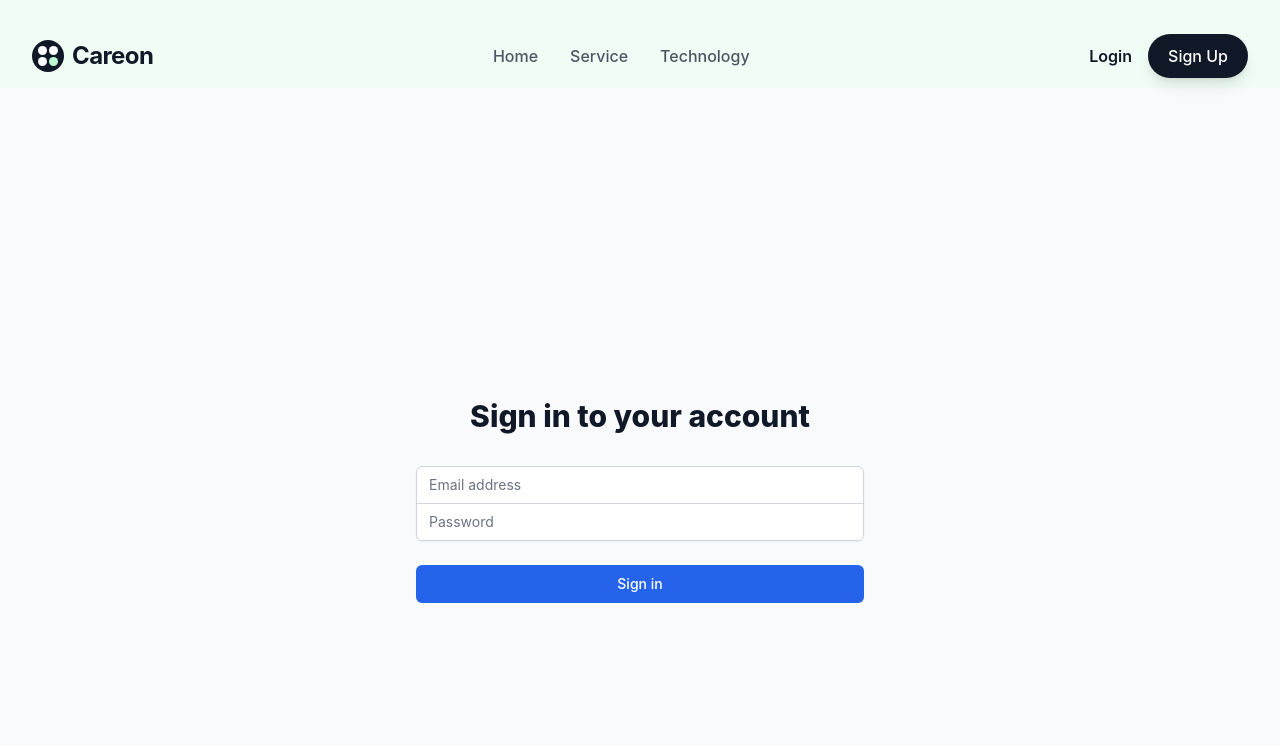
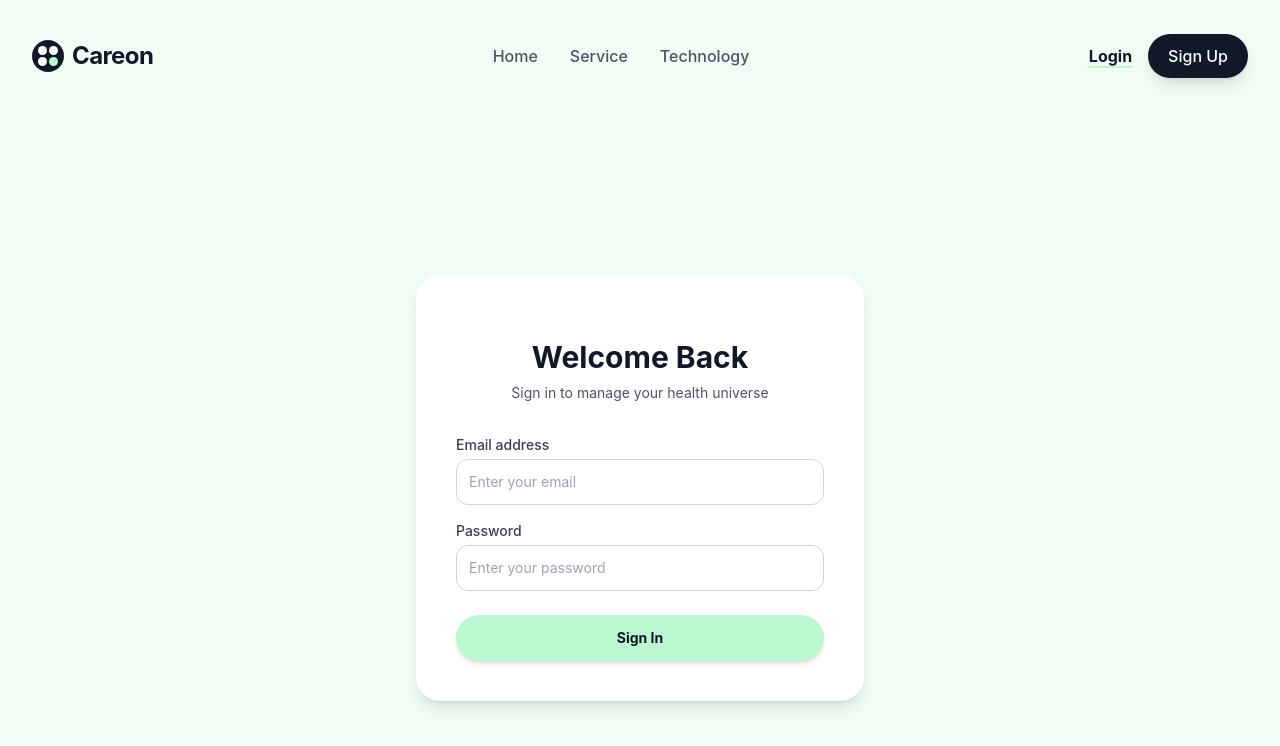
Before and after one commit to Arjun-333/ElderCare-Assist, a React (Vite) app in the folder client/: page /login in a window 1280 px wide. Shown: the top 746 px of the page. Built offline with nearby package versions, Linux system fonts and the light colour scheme.

Commit message:
UI Fixes: Updated Auth pages to match theme and added active link states

```diff
--- a/client/src/components/Navbar.jsx
+++ b/client/src/components/Navbar.jsx
@@ -1,5 +1,5 @@
 import React from 'react';
-import { Link } from 'react-router-dom';
+import { Link, NavLink } from 'react-router-dom';
 import { useAuth } from '../context/AuthContext';
 
 const Navbar = () => {
@@ -24,9 +24,16 @@ const Navbar = () => {
 
                     {/* Center Links (Desktop) */}
                     <div className="hidden md:flex space-x-8">
-                        <Link to="/" className="text-gray-600 hover:text-gray-900 font-medium">Home</Link>
-                        <a href="#" className="text-gray-600 hover:text-gray-900 font-medium">Service</a>
-                        <a href="#" className="text-gray-600 hover:text-gray-900 font-medium">Technology</a>
+                        <NavLink
+                            to="/"
+                            className={({ isActive }) =>
+                                isActive ? "text-gray-900 font-bold border-b-2 border-brand-dark pb-1" : "text-gray-600 hover:text-gray-900 font-medium transition"
+                            }
+                        >
+                            Home
+                        </NavLink>
+                        <a href="#" className="text-gray-600 hover:text-gray-900 font-medium transition">Service</a>
+                        <a href="#" className="text-gray-600 hover:text-gray-900 font-medium transition">Technology</a>
                     </div>
 
                     {/* Right Actions */}
@@ -43,12 +50,19 @@ const Navbar = () => {
                             </>
                         ) : (
                             <div className="flex items-center gap-4">
-                                <Link to="/login" className="text-gray-900 font-semibold hover:underline">
+                                <NavLink
+                                    to="/login"
+                                    className={({ isActive }) =>
+                                        isActive
+                                            ? "text-gray-900 font-bold underline decoration-2 decoration-brand underline-offset-4"
+                                            : "text-gray-900 font-semibold hover:text-gray-700 transition"
+                                    }
+                                >
                                     Login
-                                </Link>
+                                </NavLink>
                                 <Link
                                     to="/register"
-                                    className="bg-gray-900 hover:bg-gray-800 text-white px-5 py-2.5 rounded-full font-medium transition shadow-lg"
+                                    className="bg-gray-900 hover:bg-gray-800 text-white px-5 py-2.5 rounded-full font-medium transition shadow-lg hover:shadow-xl transform hover:-translate-y-0.5"
                                 >
                                     Sign Up
                                 </Link>
--- a/client/src/pages/Login.jsx
+++ b/client/src/pages/Login.jsx
@@ -7,44 +7,54 @@ const Login = () => {
     const { login } = useAuth();
     const navigate = useNavigate();
     const [error, setError] = useState('');
+    const [isLoading, setIsLoading] = useState(false);
 
     const handleSubmit = async (e) => {
         e.preventDefault();
+        setIsLoading(true);
+        setError('');
         try {
             await login(formData.email, formData.password);
             navigate('/');
         } catch (err) {
             setError('Invalid email or password');
+        } finally {
+            setIsLoading(false);
         }
     };
 
     return (
-        <div className="min-h-screen flex items-center justify-center bg-gray-50 py-12 px-4 sm:px-6 lg:px-8">
-            <div className="max-w-md w-full space-y-8">
+        <div className="min-h-screen flex items-center justify-center bg-brand-light py-12 px-4 sm:px-6 lg:px-8">
+            <div className="max-w-md w-full space-y-8 bg-white p-10 rounded-3xl shadow-lg">
                 <div>
-                    <h2 className="mt-6 text-center text-3xl font-extrabold text-gray-900">
-                        Sign in to your account
+                    <h2 className="mt-6 text-center text-3xl font-bold text-gray-900">
+                        Welcome Back
                     </h2>
+                    <p className="mt-2 text-center text-sm text-gray-600">
+                        Sign in to manage your health universe
+                    </p>
                 </div>
                 <form className="mt-8 space-y-6" onSubmit={handleSubmit}>
-                    {error && <p className="text-red-500 text-center">{error}</p>}
-                    <div className="rounded-md shadow-sm -space-y-px">
+                    {error && <p className="text-red-500 text-center bg-red-50 p-2 rounded">{error}</p>}
+                    <div className="rounded-md space-y-4">
                         <div>
+                            <label className="block text-sm font-medium text-gray-700 mb-1">Email address</label>
                             <input
                                 type="email"
                                 required
-                                className="appearance-none rounded-none relative block w-full px-3 py-2 border border-gray-300 placeholder-gray-500 text-gray-900 rounded-t-md focus:outline-none focus:ring-blue-500 focus:border-blue-500 sm:text-sm"
-                                placeholder="Email address"
+                                className="appearance-none block w-full px-3 py-3 border border-gray-300 placeholder-gray-400 text-gray-900 rounded-xl focus:outline-none focus:ring-2 focus:ring-brand-dark focus:border-transparent sm:text-sm"
+                                placeholder="Enter your email"
                                 value={formData.email}
                                 onChange={(e) => setFormData({ ...formData, email: e.target.value })}
                             />
                         </div>
                         <div>
+                            <label className="block text-sm font-medium text-gray-700 mb-1">Password</label>
                             <input
                                 type="password"
                                 required
-                                className="appearance-none rounded-none relative block w-full px-3 py-2 border border-gray-300 placeholder-gray-500 text-gray-900 rounded-b-md focus:outline-none focus:ring-blue-500 focus:border-blue-500 sm:text-sm"
-                                placeholder="Password"
+                                className="appearance-none block w-full px-3 py-3 border border-gray-300 placeholder-gray-400 text-gray-900 rounded-xl focus:outline-none focus:ring-2 focus:ring-brand-dark focus:border-transparent sm:text-sm"
+                                placeholder="Enter your password"
                                 value={formData.password}
                                 onChange={(e) => setFormData({ ...formData, password: e.target.value })}
                             />
@@ -54,9 +64,19 @@ const Login = () => {
                     <div>
                         <button
                             type="submit"
-                            className="group relative w-full flex justify-center py-2 px-4 border border-transparent text-sm font-medium rounded-md text-white bg-blue-600 hover:bg-blue-700 focus:outline-none focus:ring-2 focus:ring-offset-2 focus:ring-blue-500"
+                            disabled={isLoading}
+                            className={`group relative w-full flex justify-center py-3 px-4 border border-transparent text-sm font-bold rounded-full text-gray-900 bg-brand hover:bg-brand-accent focus:outline-none focus:ring-2 focus:ring-offset-2 focus:ring-brand-dark transition transform hover:scale-[1.02] shadow-md
+                ${isLoading ? 'opacity-75 cursor-not-allowed' : ''}`}
                         >
-                            Sign in
+                            {isLoading ? (
+                                <span className="flex items-center">
+                                    <svg className="animate-spin -ml-1 mr-3 h-5 w-5 text-gray-900" xmlns="http://www.w3.org/2000/svg" fill="none" viewBox="0 0 24 24">
+                                        <circle className="opacity-25" cx="12" cy="12" r="10" stroke="currentColor" strokeWidth="4"></circle>
+                                        <path className="opacity-75" fill="currentColor" d="M4 12a8 8 0 018-8V0C5.373 0 0 5.373 0 12h4zm2 5.291A7.962 7.962 0 014 12H0c0 3.042 1.135 5.824 3 7.938l3-2.647z"></path>
+                                    </svg>
+                                    Signing in...
+                                </span>
+                            ) : 'Sign In'}
                         </button>
                     </div>
                 </form>
--- a/client/src/pages/Register.jsx
+++ b/client/src/pages/Register.jsx
@@ -15,14 +15,19 @@ const Register = () => {
     const { register } = useAuth();
     const navigate = useNavigate();
     const [error, setError] = useState('');
+    const [isLoading, setIsLoading] = useState(false);
 
     const handleSubmit = async (e) => {
         e.preventDefault();
+        setIsLoading(true);
+        setError('');
         try {
             await register(formData);
             navigate('/');
         } catch (err) {
             setError('Registration failed. Try again.');
+        } finally {
+            setIsLoading(false);
         }
     };
 
@@ -31,21 +36,25 @@ const Register = () => {
     };
 
     return (
-        <div className="min-h-screen flex items-center justify-center bg-gray-50 py-12 px-4 sm:px-6 lg:px-8">
-            <div className="max-w-md w-full space-y-8">
+        <div className="min-h-screen flex items-center justify-center bg-brand-light py-12 px-4 sm:px-6 lg:px-8">
+            <div className="max-w-md w-full space-y-8 bg-white p-10 rounded-3xl shadow-lg">
                 <div>
-                    <h2 className="mt-6 text-center text-3xl font-extrabold text-gray-900">
-                        Create an Account
+                    <h2 className="mt-6 text-center text-3xl font-bold text-gray-900">
+                        Join Health Universe
                     </h2>
+                    <p className="mt-2 text-center text-sm text-gray-600">
+                        Create an account to get started
+                    </p>
                 </div>
                 <form className="mt-8 space-y-4" onSubmit={handleSubmit}>
-                    {error && <p className="text-red-500 text-center">{error}</p>}
+                    {error && <p className="text-red-500 text-center bg-red-50 p-2 rounded">{error}</p>}
 
+                    <div className="space-y-4">
                         <input
                             name="name"
                             type="text"
                             required
-                        className="appearance-none block w-full px-3 py-2 border border-gray-300 rounded-md shadow-sm focus:outline-none focus:ring-blue-500 focus:border-blue-500 sm:text-sm"
+                            className="appearance-none block w-full px-3 py-3 border border-gray-300 rounded-xl placeholder-gray-400 focus:outline-none focus:ring-2 focus:ring-brand-dark focus:border-transparent sm:text-sm"
                             placeholder="Full Name"
                             onChange={handleChange}
                         />
@@ -54,7 +63,7 @@ const Register = () => {
                             name="email"
                             type="email"
                             required
-                        className="appearance-none block w-full px-3 py-2 border border-gray-300 rounded-md shadow-sm focus:outline-none focus:ring-blue-500 focus:border-blue-500 sm:text-sm"
+                            className="appearance-none block w-full px-3 py-3 border border-gray-300 rounded-xl placeholder-gray-400 focus:outline-none focus:ring-2 focus:ring-brand-dark focus:border-transparent sm:text-sm"
                             placeholder="Email Address"
                             onChange={handleChange}
                         />
@@ -63,16 +72,16 @@ const Register = () => {
                             name="password"
                             type="password"
                             required
-                        className="appearance-none block w-full px-3 py-2 border border-gray-300 rounded-md shadow-sm focus:outline-none focus:ring-blue-500 focus:border-blue-500 sm:text-sm"
+                            className="appearance-none block w-full px-3 py-3 border border-gray-300 rounded-xl placeholder-gray-400 focus:outline-none focus:ring-2 focus:ring-brand-dark focus:border-transparent sm:text-sm"
                             placeholder="Password"
                             onChange={handleChange}
                         />
 
                         <div>
-                        <label className="block text-sm font-medium text-gray-700">I am a:</label>
+                            <label className="block text-sm font-medium text-gray-700 mb-1">I am a:</label>
                             <select
                                 name="role"
-                            className="mt-1 block w-full py-2 px-3 border border-gray-300 bg-white rounded-md shadow-sm focus:outline-none focus:ring-blue-500 focus:border-blue-500 sm:text-sm"
+                                className="block w-full py-3 px-3 border border-gray-300 bg-white rounded-xl focus:outline-none focus:ring-2 focus:ring-brand-dark focus:border-transparent sm:text-sm"
                                 value={formData.role}
                                 onChange={handleChange}
                             >
@@ -80,28 +89,30 @@ const Register = () => {
                                 <option value="caregiver">Caregiver (Nurse/Attendant)</option>
                             </select>
                         </div>
+                    </div>
 
                     {formData.role === 'caregiver' && (
                         <div className="space-y-4 border-t pt-4">
+                            <p className="text-sm font-semibold text-gray-900">Professional Details</p>
                             <input
                                 name="specialization"
                                 type="text"
                                 required
-                                className="appearance-none block w-full px-3 py-2 border border-gray-300 rounded-md shadow-sm focus:outline-none focus:ring-blue-500 focus:border-blue-500 sm:text-sm"
-                                placeholder="Specialization (e.g. Nurse, Physiotherapist)"
+                                className="appearance-none block w-full px-3 py-3 border border-gray-300 rounded-xl placeholder-gray-400 focus:outline-none focus:ring-2 focus:ring-brand-dark focus:border-transparent sm:text-sm"
+                                placeholder="Specialization (e.g. Nurse)"
                                 onChange={handleChange}
                             />
                             <input
                                 name="experience"
                                 type="number"
                                 required
-                                className="appearance-none block w-full px-3 py-2 border border-gray-300 rounded-md shadow-sm focus:outline-none focus:ring-blue-500 focus:border-blue-500 sm:text-sm"
+                                className="appearance-none block w-full px-3 py-3 border border-gray-300 rounded-xl placeholder-gray-400 focus:outline-none focus:ring-2 focus:ring-brand-dark focus:border-transparent sm:text-sm"
                                 placeholder="Years of Experience"
                                 onChange={handleChange}
                             />
                             <textarea
                                 name="details"
-                                className="appearance-none block w-full px-3 py-2 border border-gray-300 rounded-md shadow-sm focus:outline-none focus:ring-blue-500 focus:border-blue-500 sm:text-sm"
+                                className="appearance-none block w-full px-3 py-3 border border-gray-300 rounded-xl placeholder-gray-400 focus:outline-none focus:ring-2 focus:ring-brand-dark focus:border-transparent sm:text-sm"
                                 placeholder="Bio / Details about yourself"
                                 onChange={handleChange}
                             />
@@ -110,9 +121,19 @@ const Register = () => {
 
                     <button
                         type="submit"
-                        className="w-full flex justify-center py-2 px-4 border border-transparent rounded-md shadow-sm text-sm font-medium text-white bg-blue-600 hover:bg-blue-700 focus:outline-none focus:ring-2 focus:ring-offset-2 focus:ring-blue-500"
+                        disabled={isLoading}
+                        className={`w-full flex justify-center py-3 px-4 border border-transparent rounded-full shadow-sm text-sm font-bold text-gray-900 bg-brand hover:bg-brand-accent focus:outline-none focus:ring-2 focus:ring-offset-2 focus:ring-brand-dark transition transform hover:scale-[1.02]
+                ${isLoading ? 'opacity-75 cursor-not-allowed' : ''}`}
                     >
-                        Register
+                        {isLoading ? (
+                            <span className="flex items-center">
+                                <svg className="animate-spin -ml-1 mr-3 h-5 w-5 text-gray-900" xmlns="http://www.w3.org/2000/svg" fill="none" viewBox="0 0 24 24">
+                                    <circle className="opacity-25" cx="12" cy="12" r="10" stroke="currentColor" strokeWidth="4"></circle>
+                                    <path className="opacity-75" fill="currentColor" d="M4 12a8 8 0 018-8V0C5.373 0 0 5.373 0 12h4zm2 5.291A7.962 7.962 0 014 12H0c0 3.042 1.135 5.824 3 7.938l3-2.647z"></path>
+                                </svg>
+                                Creating Account...
+                            </span>
+                        ) : 'Register'}
                     </button>
                 </form>
             </div>
```
Lines whose indentation alone changed are shown as unchanged.
